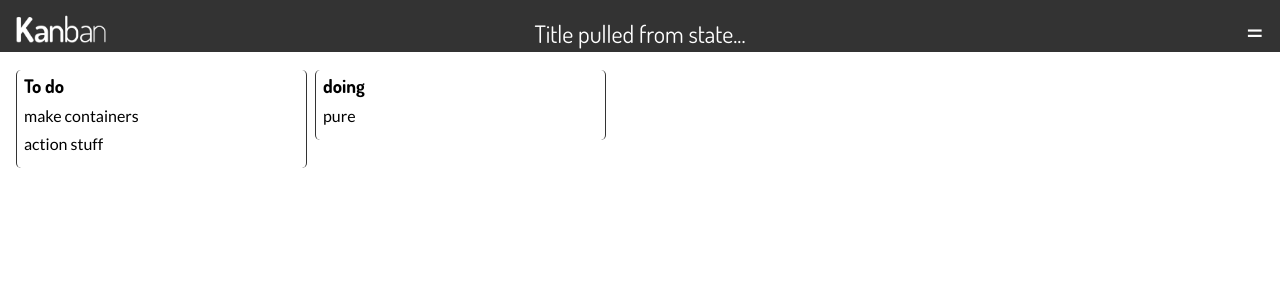
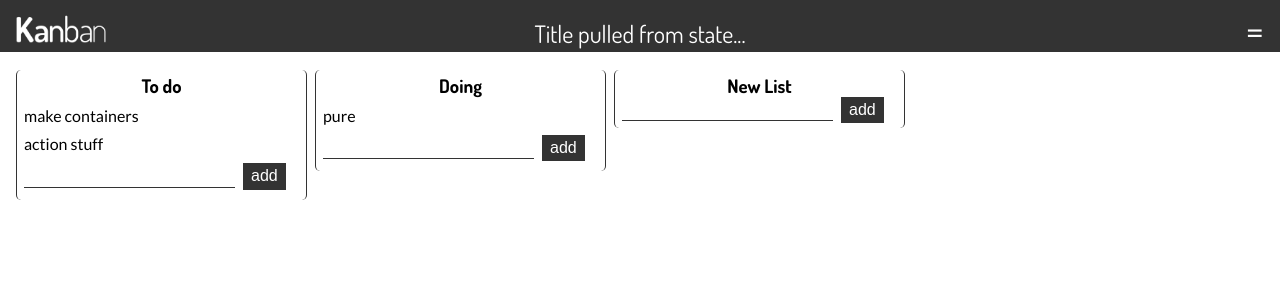
Before and after one commit to joeyfb/cando-board, a React (Create React App) app: page / in a window 1280 px wide. Shown: the top 300 px of the page. Built offline with nearby package versions, Linux system fonts and the light colour scheme.

Commit message:
added containers and start of addable items

```diff
--- a/src/App.css
+++ b/src/App.css
@@ -505,7 +505,8 @@ section.board-list {
   border-right: 1px solid #333;
   border-radius: 5px; }
   section.board-list h3 {
-    margin: 5px 0 0; }
+    margin: 5px 0 0;
+    text-align: center; }
   section.board-list ul {
     margin: 10px 0 0; }
     section.board-list ul li:last-child {
@@ -535,8 +536,19 @@ div.inner-item {
 /**
 * Interactions
 */
-.new {
+.form {
   color: #848484; }
+
+input {
+  border: none;
+  border-bottom: 1px solid #333;
+  margin-right: 0.5rem; }
+
+button {
+  border: none;
+  color: #fff;
+  background: #333;
+  padding: 0.25rem 0.5rem; }
 
 @media screen and (max-width: 600px) {
   div.lists-wrapper {
--- a/src/actions/index.js
+++ b/src/actions/index.js
@@ -14,3 +14,11 @@ export const toggleTodo = (id) => ({
   type: 'TOGGLE_TODO',
   id
 })
+
+let nextListId = 0;
+export const addList = (title) =>
+({
+    type: 'ADD_LIST',
+    id: nextListId++,
+    title
+})
--- a/src/components/App.js
+++ b/src/components/App.js
@@ -18,7 +18,7 @@ const data = {
                                    ]
                         },
                         {
-                            title: "doing",
+                            title: "Doing",
                             items: [
                                         {
                                             title: "pure",
--- a/src/components/Board.js
+++ b/src/components/Board.js
@@ -1,5 +1,6 @@
 import React from 'react'
 import List from './List'
+import AddList from '../containers/AddList.js'
 
 const Board = ({
                 title,
@@ -21,6 +22,16 @@ const Board = ({
                     items={list.items}
                 />
             )}
+
+            <section className="board-list">
+                <header className="board-header">
+                    <h3>
+                        New List
+                    </h3>
+                </header>
+
+                <AddList />
+            </section>
         </div>
 
         <footer>
--- a/src/components/List.js
+++ b/src/components/List.js
@@ -1,5 +1,6 @@
 import React from 'react'
 import Item from './Item'
+import AddItem from '../containers/AddItem'
 
 const List = ({
                 title,
@@ -21,6 +22,10 @@ const List = ({
                     created={item.created}
                 />
             )}
+
+            <li>
+                <AddItem />
+            </li>
         </ul>
     </section>
 )
--- /dev/null
+++ b/src/containers/AddItem.js
@@ -0,0 +1,36 @@
+import React from 'react'
+import { connect } from 'react-redux'
+
+let AddItem = ({
+                 dispatch
+               }) =>
+{
+    let input
+
+    return (
+        <div className="form add-item">
+            <form onSubmit={e => {
+                            e.preventDefault()
+
+                            if ( ! input.value.trim())
+                            {
+                                return
+                            }
+
+                            // dispatch action
+
+                            input.value = ""
+                       }}>
+
+                <input ref={node => {input = node}} />
+
+                <button type="submit">
+                    add
+                </button>
+
+            </form>
+        </div>
+    )
+}
+
+export default AddItem
--- /dev/null
+++ b/src/containers/AddList.js
@@ -0,0 +1,35 @@
+import React from 'react'
+import { connect } from 'react-redux'
+import { addList } from '../actions'
+
+let AddList = ({
+                dispatch
+               }) =>
+{
+    let input
+
+    return (
+        <div className="form add-list">
+            <form onSubmit={e => {
+                                e.preventDefault()
+
+                                if ( ! input.value.trim() )
+                                {
+                                    return
+                                }
+
+                                dispatch(addList(input.value))
+                                input.value = ""
+                            }}>
+
+                <input ref={node => {input = node}}/>
+
+                <button type="submit">
+                    add
+                </button>
+            </form>
+        </div>
+    )
+}
+
+export default AddList
--- a/src/reducers/index.js
+++ b/src/reducers/index.js
@@ -1,9 +1,9 @@
 import { combineReducers } from 'redux'
-import todos from './todos'
+import lists from './lists'
 import visibilityFilter from './visibilityFilter'
 
 const todoApp = combineReducers({
-  todos,
+  lists,
   visibilityFilter
 })
 
--- /dev/null
+++ b/src/reducers/lists.js
@@ -0,0 +1,31 @@
+const list = (state, action) =>
+{
+    switch (action.type)
+    {
+        case 'ADD_LIST':
+            return {
+                title: action.title,
+                id: action.id,
+                items: []
+            };
+
+        default:
+            return state;
+    }
+}
+
+const lists = (state = [], action) =>
+{
+    switch (action.type)
+    {
+        case 'ADD_LIST':
+            return [
+                ...state,
+                list(undefined, action)
+            ];
+
+        default:
+            return state;
+
+    }
+}
--- a/src/sass/partials/_base.scss
+++ b/src/sass/partials/_base.scss
@@ -171,6 +171,7 @@ section.board-list
 	h3
 	{
 		margin: 5px 0 0;
+        text-align: center;
 	}
 
 	ul
@@ -233,7 +234,23 @@ div.inner-item
 * Interactions
 */
 
-.new
+.form
 {
 	color: $color-gray;
 }
+
+input
+{
+    border: none;
+    border-bottom: 1px solid $color-black;
+    margin-right: 0.5rem;
+}
+
+button
+{
+    border: none;
+    color: $color-white;
+    background: $color-black;
+
+    padding: 0.25rem 0.5rem;
+}
```
